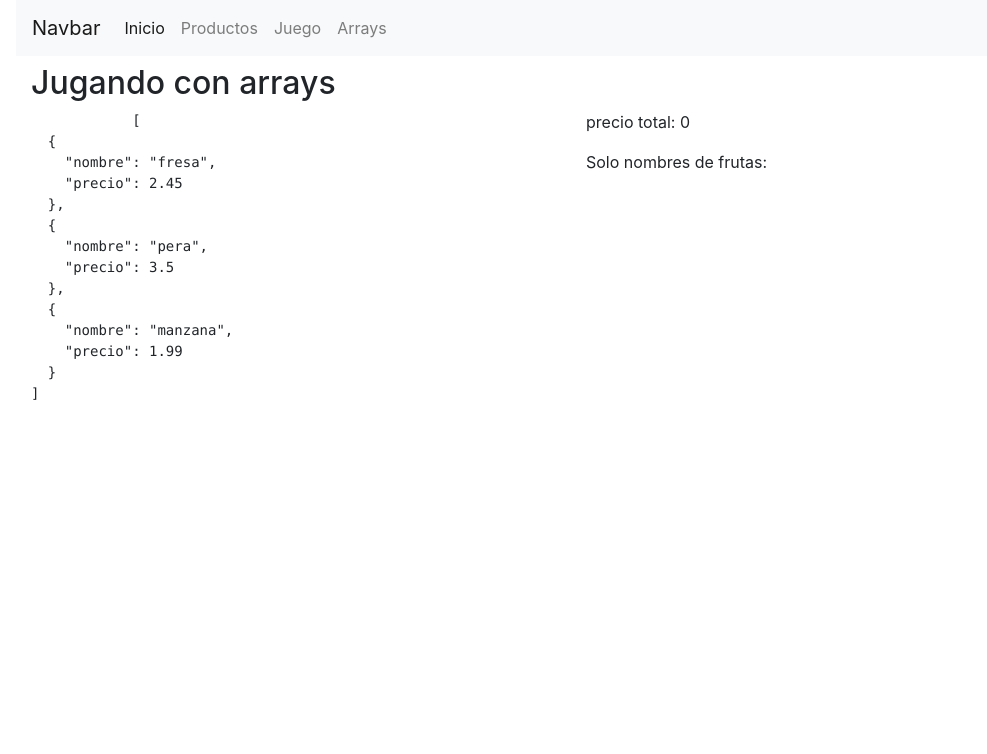
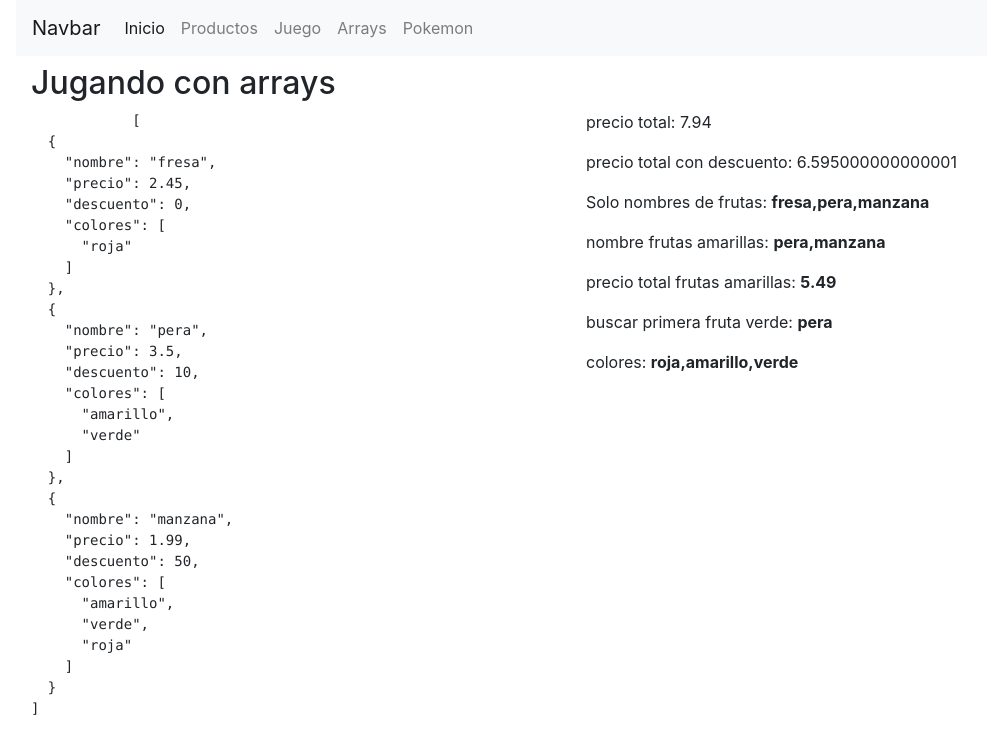
Before and after one commit to AValen07/angularIpartek, an Angular app: page /arrays in a window 1280 px wide. Shown: the top 754 px of the page, without its empty margins (69-1056 px from the left). Built offline with nearby package versions, Linux system fonts and the light colour scheme.

Commit message:
servcio de pokemon

```diff
--- a/src/app/app-routing.module.ts
+++ b/src/app/app-routing.module.ts
@@ -2,6 +2,7 @@
 import { Routes, RouterModule } from '@angular/router';
 import { InicioComponent } from './paginas/inicio/inicio.component';
 import { ArraysComponent } from './paginas/arrays/arrays.component';
+import { PokemonRestComponent } from './paginas/pokemon-rest/pokemon-rest.component';
 
 
 /**
@@ -10,7 +11,8 @@
  */
 const routes: Routes = [
   {path: '', component: InicioComponent},
-  {path: 'arrays', component: ArraysComponent}
+  {path: 'arrays', component: ArraysComponent},
+  {path: 'pokemon-rest', component: PokemonRestComponent}
 ];
 
 @NgModule({
--- a/src/app/app.module.ts
+++ b/src/app/app.module.ts
@@ -10,6 +10,7 @@
 import { InicioComponent } from './paginas/inicio/inicio.component';
 import { ArraysComponent } from './paginas/arrays/arrays.component';
 import { NavbarComponent } from './componentes/navbar/navbar.component';
+import { PokemonRestComponent } from './paginas/pokemon-rest/pokemon-rest.component';
 
 @NgModule({
   declarations: [
@@ -18,7 +19,8 @@
     BotonComponent,
     InicioComponent,
     ArraysComponent,
-    NavbarComponent
+    NavbarComponent,
+    PokemonRestComponent
   ],
   imports: [
     BrowserModule,
--- a/src/app/componentes/navbar/navbar.component.html
+++ b/src/app/componentes/navbar/navbar.component.html
@@ -18,6 +18,9 @@
             <li class="nav-item">
                 <a [routerLink]="['/arrays']" routerLinkActive="router-link-active" class="nav-link">Arrays</a>
             </li>
+            <li class="nav-item">
+                <a [routerLink]="['/pokemon-rest']" routerLinkActive="router-link-active" class="nav-link">Pokemon</a>
+            </li>
         </ul>
     </div>
 </nav>
--- a/src/app/componentes/navbar/navbar.component.scss
+++ b/src/app/componentes/navbar/navbar.component.scss
@@ -0,0 +1,3 @@
+.active{
+    border-bottom: 2px ;
+}
--- /dev/null
+++ b/src/app/model/pokemon.ts
@@ -0,0 +1,33 @@
+export class Pokemon {
+
+    private _id: number;
+    private _nombre: string;
+    private _imagen: string;
+
+    constructor(nombre:string){
+        this.nombre=nombre;
+        this.id=0;
+        this.imagen='https://upload.wikimedia.org/wikipedia/commons/thumb/5/53/Pok%C3%A9_Ball_icon.svg/601px-Pok%C3%A9_Ball_icon.svg.png';
+    }
+
+    public get id(): number {
+        return this._id;
+    }
+    public set id(value: number) {
+        this._id = value;
+    }
+
+    public get nombre(): string {
+        return this._nombre;
+    }
+    public set nombre(value: string) {
+        this._nombre = (value != undefined && value!=='')? value : 'sin nombre';
+    }
+
+    public get imagen(): string {
+        return this._imagen;
+    }
+    public set imagen(value: string) {
+        this._imagen = value;
+    }
+}
--- a/src/app/paginas/arrays/arrays.component.html
+++ b/src/app/paginas/arrays/arrays.component.html
@@ -9,6 +9,11 @@
     </div>
     <div class="col">
         <p>precio total: {{total}}</p>
-        <p>Solo nombres de frutas: </p>
+        <p>precio total con descuento: {{totalDescuento}}</p>
+        <p>Solo nombres de frutas: <b>{{aSoloNombres}}</b> </p>
+        <p>nombre frutas amarillas: <b>{{aSoloAmarillas}}</b> </p>
+        <p>precio total frutas amarillas: <b>{{aPrecioAmarillas}}</b> </p>
+        <p>buscar primera fruta verde: <b>{{frutaVerde}}</b> </p>
+        <p>colores: <b>{{aColores}}</b> </p>
     </div>
 </div>
--- a/src/app/paginas/arrays/arrays.component.ts
+++ b/src/app/paginas/arrays/arrays.component.ts
@@ -9,19 +9,56 @@
 
 
   frutas: any;
+  aSoloNombres: Array<string>;
+  frutasConDescuento: Array<string>;
+  aSoloAmarillas: Array<string>;
+  aColores: Array<string>;
   total: number;
+  aPrecioAmarillas: number;
+  totalDescuento: number;
+  frutaVerde: string;
   constructor() {
     console.trace('ArraysComponent constructor');
+
     this.total=0;
+    this.totalDescuento=0;
+    this.aSoloNombres=[];
+    this.frutasConDescuento=[];
+    this.frutaVerde='';
+
     this.frutas=[
-      {'nombre':'fresa', 'precio': 2.45},
-      {'nombre':'pera', 'precio': 3.50},
-      {'nombre':'manzana', 'precio': 1.99}
+      {'nombre':'fresa', 'precio': 2.45, 'descuento': 0, 'colores':['roja']},
+      {'nombre':'pera', 'precio': 3.50, 'descuento': 10, 'colores':['amarillo', 'verde']},
+      {'nombre':'manzana', 'precio': 1.99, 'descuento': 50, 'colores':['amarillo', 'verde', 'roja']}
     ];
    }
 
   ngOnInit() {
     console.trace('ArraysComponent ngOnInit');
+
+    // this.frutas.forEach(fruta => this.total+=fruta.precio);
+
+
+
+    /* modo extendido para poder depurar
+    this.total = this.frutas.map(el=>{
+        console.debug(el);
+        return el.precio;
+      }).reduce((previous, current)=>{
+        console.debug(previous, current);
+        return previous+current;
+      },0);
+    */
+
+    //modo reducido
+    this.total = this.frutas.map(el=> el.precio).reduce((c,p)=>c+p);
+    this.totalDescuento = this.frutas.reduce((p,c)=>(p + c.precio - ( (c.precio*c.descuento)/100)),0);
+    this.aSoloNombres = this.frutas.map(el=>el.nombre);
+    this.frutasConDescuento = this.frutas.filter(el=>el.descuento>0).map(el=>el.nombre);
+    // nombre de todas las frutas amarillas
+    this.aSoloAmarillas = this.frutas.filter(el=>el.colores.find(el=>el=='amarillo')).map(el=>el.nombre);
+    this.aPrecioAmarillas = this.frutas.filter(el=>el.colores.find(el=>el=='amarillo')).reduce((p,c)=>(p+c.precio),0);
+    this.frutaVerde = this.frutas.find(el=>el.colores.find(el=>el=='verde')).nombre;
+    this.aColores = this.frutas.reduce((p,c,i,a)=>p.concat(c.colores),[]).filter((item,index,array)=> array.indexOf(item)===index);
   }
-
 }
--- /dev/null
+++ b/src/app/paginas/pokemon-rest/pokemon-rest.component.html
@@ -0,0 +1,8 @@
+<p>{{pokemon | json}}</p>
+<div class="card" style="width: 18rem;">
+    <img src="{{pokemon.imagen}}" class="card-img-top" alt="imagen pokemon">
+    <div class="card-body">
+      <h5 class="card-title">{{pokemon.nombre}}</h5>
+      <p class="card-text">Some quick example text to build on the card title and make up the bulk of the card's content.</p>
+    </div>
+</div>
--- /dev/null
+++ b/src/app/paginas/pokemon-rest/pokemon-rest.component.ts
@@ -0,0 +1,46 @@
+import { Component, OnInit } from '@angular/core';
+import { Pokemon } from 'src/app/model/pokemon';
+import { PokemonService } from 'src/app/services/pokemon.service';
+
+@Component({
+  selector: 'app-pokemon-rest',
+  templateUrl: './pokemon-rest.component.html',
+  styleUrls: ['./pokemon-rest.component.scss']
+})
+export class PokemonRestComponent implements OnInit {
+
+
+  pokemon:Pokemon;
+
+  constructor(private pokemonService:PokemonService) {
+    console.trace('PokemonRestComponent constructor');
+    this.pokemon=new Pokemon('pikachu');
+    //this.pokemon.nombre='';
+    console.debug(this.pokemon);
+  }
+
+  ngOnInit() {
+    console.trace('PokemonRestComponent ngOnInit');
+
+    // Llamadas a los servicios.
+
+    // a un observable nos tenemos que suscribir
+    // Cuando llamamos a un observable tenemos tres posibles metodos.
+    // Solo 1 es obligatorio.
+
+    this.pokemonService.getPokemon(this.pokemon.nombre).subscribe(
+      data=>{
+        console.debug('peticion correcta data %o', data);
+        this.pokemon.id=data.id;
+        this.pokemon.imagen=data.sprites.front_shiny;
+      },
+      error=>{
+        console.warn('peticion ERRONEA data %o', error);
+      },
+      ()=>{
+        console.warn('esto se hace siempre');
+      }
+    );
+  }
+
+}
--- a/src/app/services/pokemon.service.ts
+++ b/src/app/services/pokemon.service.ts
@@ -1,5 +1,6 @@
 import { Injectable } from '@angular/core';
 import { HttpClient } from '@angular/common/http';
+import { Observable } from 'rxjs';
 
 @Injectable({
   providedIn: 'root'
@@ -11,9 +12,9 @@
 
   }
 
-  getPokemon(){
+  getPokemon(nombre:string): Observable<any>{
 
-    let url='https://pokeapi.co/api/v2/pokemon/1/';
+    const url=`https://pokeapi.co/api/v2/pokemon/${nombre}`;
     console.trace('Ha llamado al metodo getPokemon '+url);
     return this.http.get(url);
   }
```
Also changed, not shown: src/app/paginas/pokemon-rest/pokemon-rest.component.scss (added).
